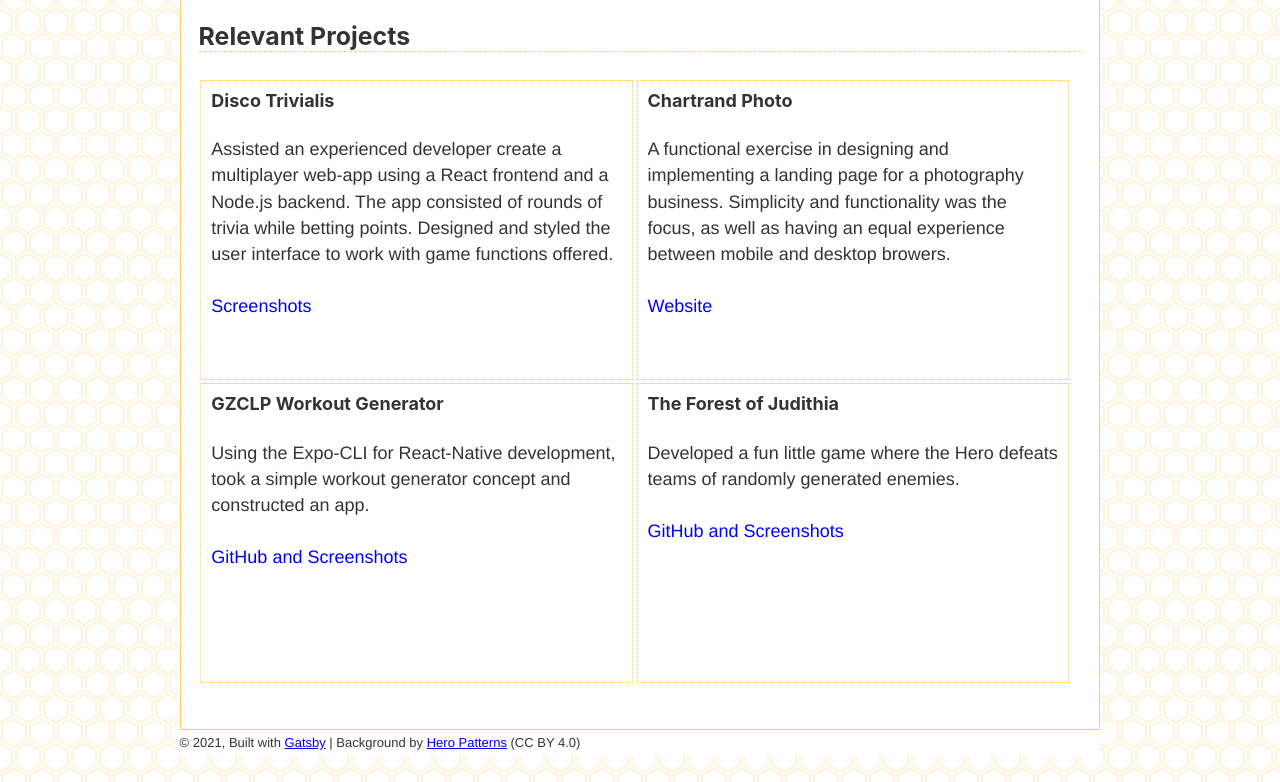
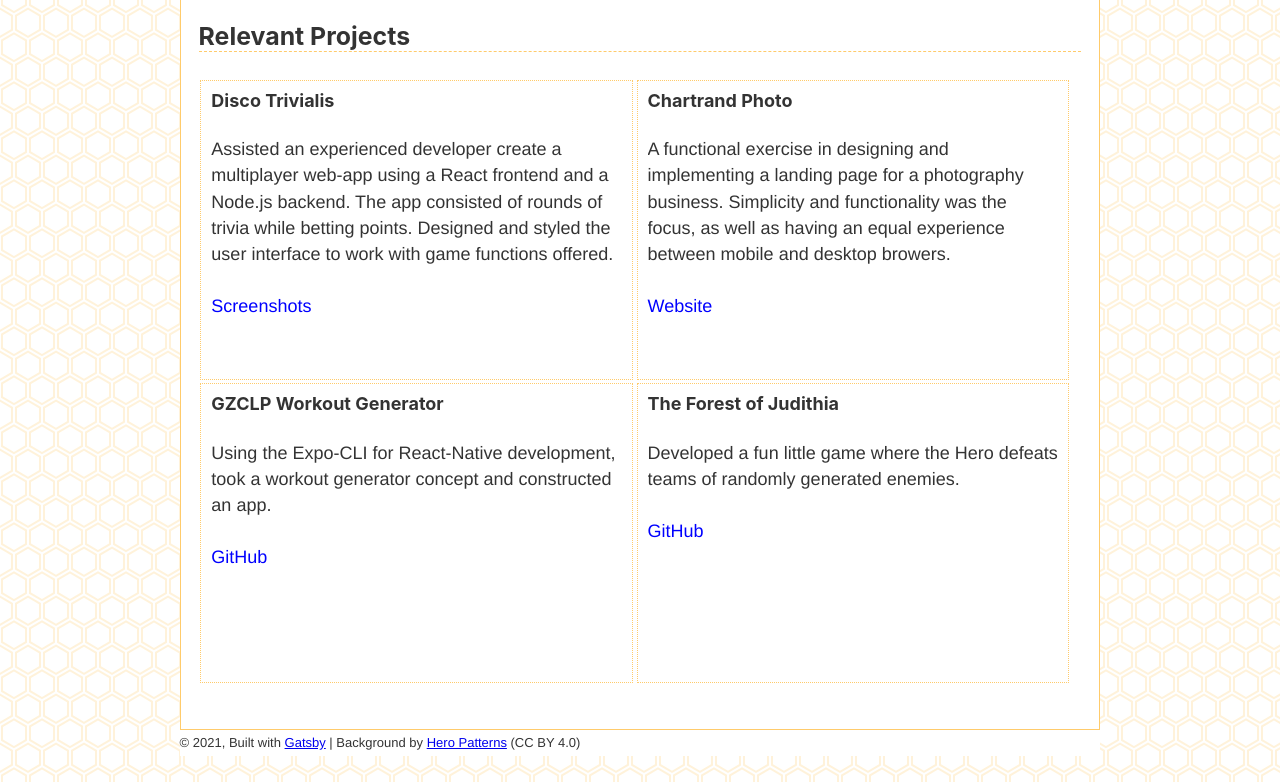
Before and after one commit to boosterlong/resume-portfolio, a Gatsby site: page / in a window 1280 px wide. Shown: the part 810-1592 px from the top of the page. Built offline with nearby package versions, Linux system fonts and the light colour scheme; Gatsby itself is replaced by a stand-in of ours.

Commit message:
Formatting fix

```diff
--- a/src/pages/index.js
+++ b/src/pages/index.js
@@ -63,9 +63,9 @@ const IndexPage = () => (
                 GZCLP Workout Generator
               </h4>
               <p class="descriptor hidescroll">
-                Using the Expo-CLI for React-Native development, took a simple workout generator concept and constructed an app.
+                Using the Expo-CLI for React-Native development, took a workout generator concept and constructed an app.
               </p>
-              <a class="outbound-link" href="https://github.com/boosterlong/PumpDump">GitHub and Screenshots</a>
+              <a class="outbound-link" href="https://github.com/boosterlong/PumpDump">GitHub</a>
             </div>
       </div>
       <div class="column">
@@ -76,7 +76,7 @@ const IndexPage = () => (
               <p class="descriptor hidescroll">
                 Developed a fun little game where the Hero defeats teams of randomly generated enemies.
               </p>
-              <a class="outbound-link" href="https://github.com/boosterlong/roguelikeautobattler">GitHub and Screenshots</a>
+              <a class="outbound-link" href="https://github.com/boosterlong/roguelikeautobattler">GitHub</a>
             </div>
       </div>
     </div>
```
